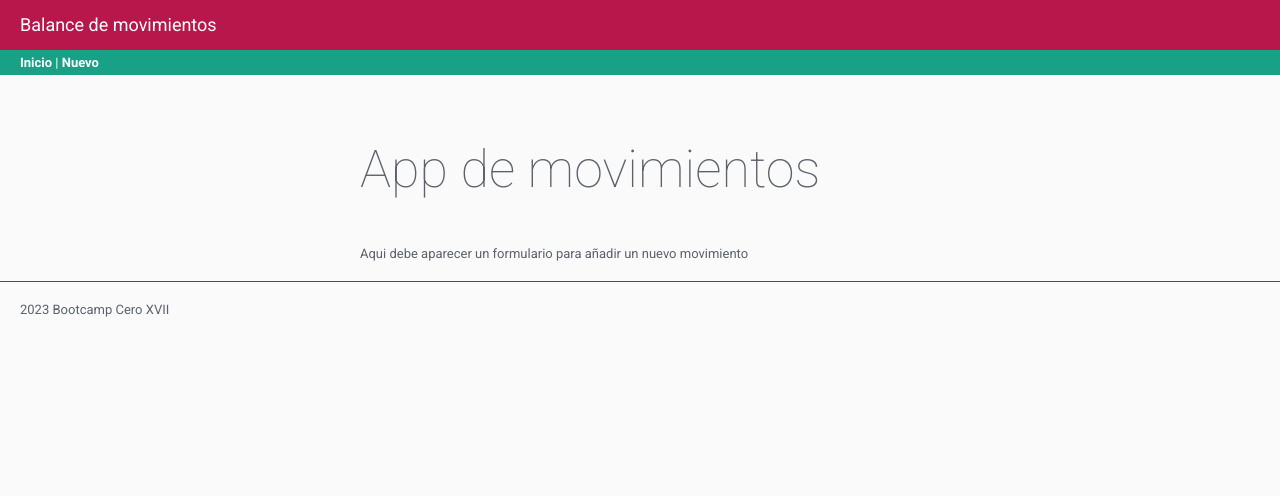
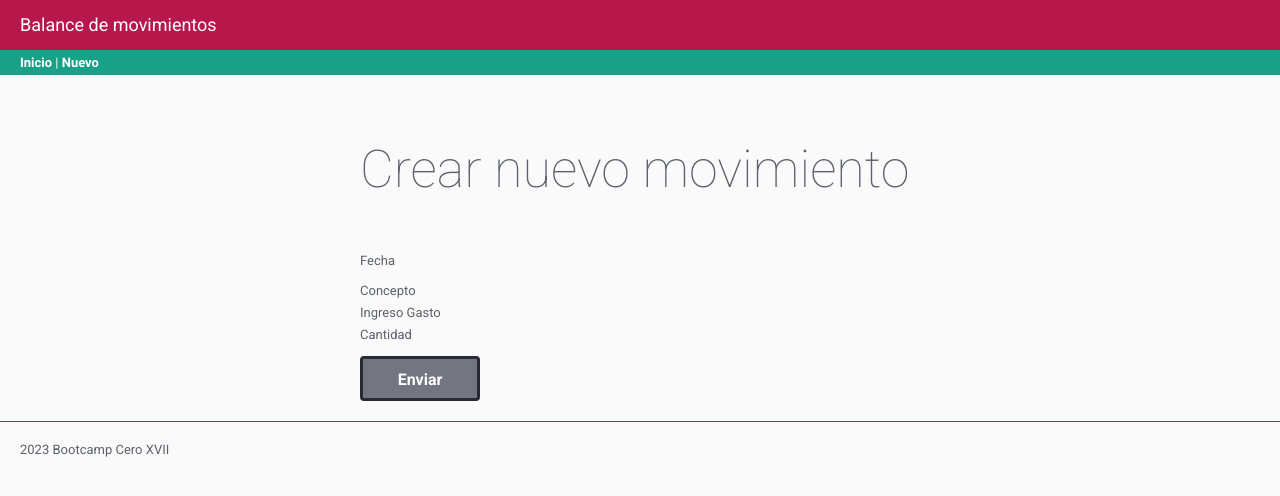
Before and after one commit to Rociomartos29/HOLA-FLASK, a Flask app: page /nuevo in a window 1280 px wide. Shown: the top 496 px of the page. Run offline with Flask 3, Linux system fonts and the light colour scheme.

Commit message:
refactor: usamos custom properties(variables css)

```diff
--- a/balance/data/movimientos.csv
+++ b/balance/data/movimientos.csv
@@ -1,4 +1,4 @@
 fecha,concepto,ingreso_gasto,cantidad
-25/09/2023,Libro de programación en Python,G,23.95
-24/09/2023,Libro de POO, G,25.50
-26/09/2023,Regalo,I,50
+2023-09-25,Libro de programación en Python,G,23.95
+2023-09-24,Libro de POO, G,25.50
+2023-09-26,Regalo,I,50
--- a/balance/static/css/styles.css
+++ b/balance/static/css/styles.css
@@ -1,6 +1,18 @@
+:root{
+    --primary-color:#b8174c;
+    --secondary-color: #19a187;
+    --neutral-color-100: #fff;
+    --neutral-color-50: #666;
+    --neutral-color-0: #000;
+    --error-color: var(--primary-color);
+
+    --default-border: solid thin var(--secondary-color);
+
+}
+
 header {
-    background-color: #b8174c;
-    color: white;
+    background-color: var(--primary-color);
+    color: var(--neutral-color-100);
     height: 50px;
     padding-left: 20px;
     line-height: 50px;
@@ -8,8 +20,8 @@ header {
 }
 
 .navbar {
-    background-color: #19a187;
-    color: #ffffff;
+    background-color: var(--secondary-color);
+    color: var(--neutral-color-100);
     height: 25px;
     line-height: 25px;
     padding-left: 20px;
@@ -19,7 +31,7 @@ header {
 .navbar a:focus,
 .navbar a:visited,
 .navbar a:hover {
-    color: white;
+    color: var(--neutral-color-100);
 }
 
 main {
@@ -34,12 +46,12 @@ table.paper {
 }
 
 table.paper .titulo-tabla {
-    border-bottom: solid thin #19a187;
+    border-bottom: var(--default-border)
 }
 
 .pie-pagina {
     padding: 20px;
-    border-top: solid thin #b8174c;
+    border-top: solid thin var(--primary-color);
 }
 
 .numero {
@@ -48,12 +60,12 @@ table.paper .titulo-tabla {
 
 .lista-vacia {
     text-align: center;
-    color: #666;
+    color: var(--neutral-color-50);
     padding: 20px;
 }
 
 .error {
-    color: #b8174c;
+    color: var(--error-color);
 }
 
 p.error {
--- a/balance/templates/base.html
+++ b/balance/templates/base.html
@@ -10,13 +10,10 @@
 </head>
 
 <body>
-    <header>Balance de movimientos</header>
-    <nav class="navbar">
-        <a href="/">Inicio</a>
-        |
-        <a href="/nuevo">Nuevo</a>
+   {% include 'componentes/header.html' %}
+   {% include 'componentes/navbar.html' %}
 
-    </nav>
+
     <main>
         {% block page_title %}
         <h1>App de movimientos</h1>
@@ -24,7 +21,7 @@
         {% block contenido %}
         {% endblock %}
     </main>
-    <footer class="pie-pagina">2023 Bootcamp Cero XVII</footer>
+    {% include 'componentes/footer.html' %}
 </body>
 
 </html>
--- /dev/null
+++ b/balance/templates/componentes/footer.html
@@ -0,0 +1 @@
+<footer class="pie-pagina">2023 Bootcamp Cero XVII</footer>
--- /dev/null
+++ b/balance/templates/componentes/header.html
@@ -0,0 +1 @@
+<header>Balance de movimientos</header>
--- /dev/null
+++ b/balance/templates/componentes/navbar.html
@@ -0,0 +1,6 @@
+<nav class="navbar">
+    <a href="/">Inicio</a>
+    |
+    <a href="/nuevo">Nuevo</a>
+
+</nav>
--- a/balance/templates/nuevo.html
+++ b/balance/templates/nuevo.html
@@ -1,6 +1,48 @@
 {% extends 'base.html' %}
+{% block head_title %}
+{{ super() }}: Crear movimiento
+{% endblock %}
+
+{% block page_title %}
+<h1>Crear nuevo movimiento</h1>
+{% endblock %}
 
 {% block contenido %}
-Aqui debe aparecer un formulario para
-añadir un nuevo movimiento
+<!--
+    CRUD: Creat, Read, Update, Delete
+    GET: read
+    POST: create(delete, update)
+    PUT: update
+    DELETE: delete
+
+-->
+<form action="/nuevo" method="get">
+    <div class="campo-formulario">
+        <label for="fecha">Fecha</label>
+        <imput type="date" name="date" id="fecha">
+    </div>
+
+    <div class="campo-formulario">
+        <label for="concepto">Concepto</label>
+        <imput type="text" name="subject" id="concepto">
+    </div>
+
+    <div class="campo-formulario">
+        <imput type="radio" name="movtype" id="ingreso" value="I">
+        <lavel for="ingreso">Ingreso</lavel>
+        <imput type="radio" name="mov_type" id="gasto" value="G">
+        <lavel for="gasto">Gasto</lavel>
+    </div>
+
+    <div class="campo-formulario">
+        <label for="cantidad">Cantidad</label>
+        <imput type="number" name="quantity" id="cnatidad">
+    </div>
+
+    <div class="acciones">
+        <button type="submit">Enviar</button>
+    </div>
+
+</form>
+
 {% endblock contenido %}
```
Also changed, not shown: balance/models.py (+11 -0 lines).
